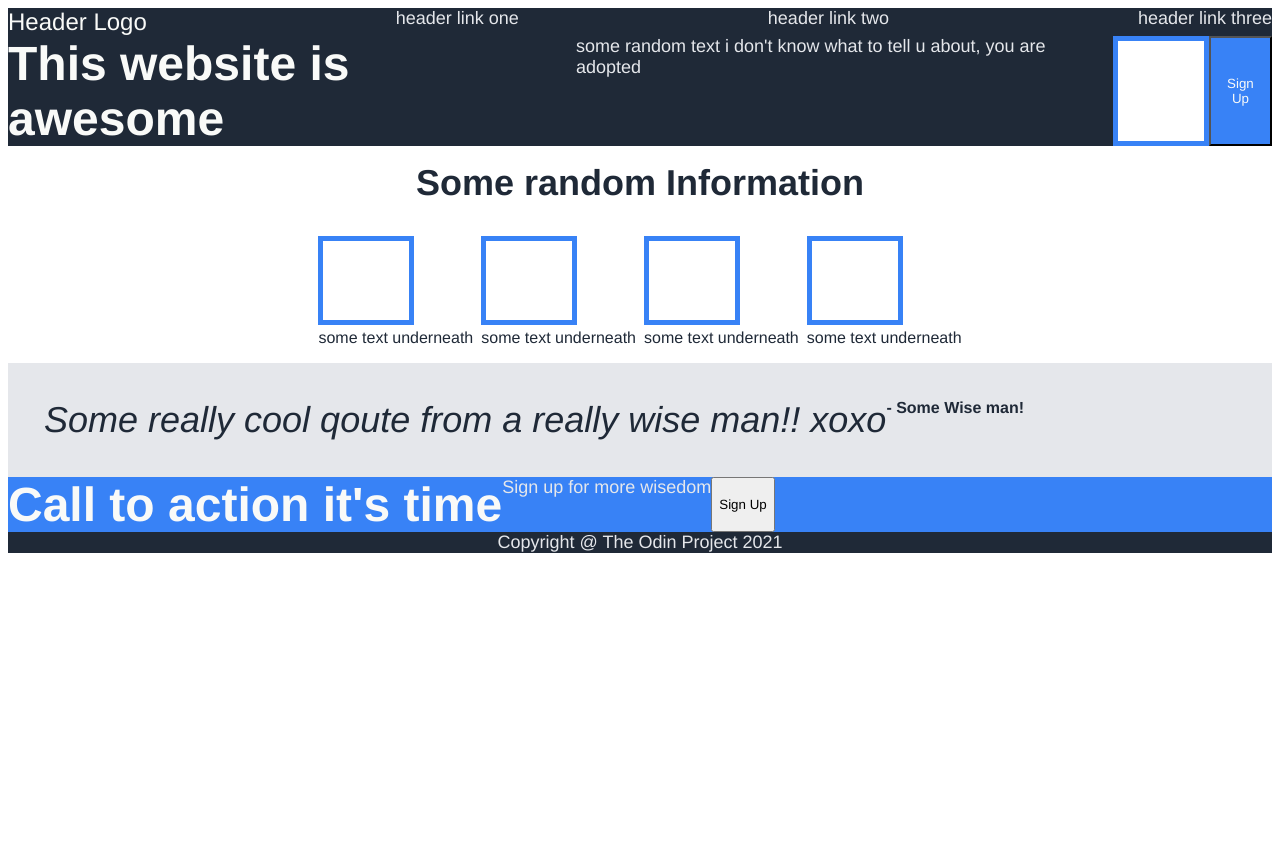
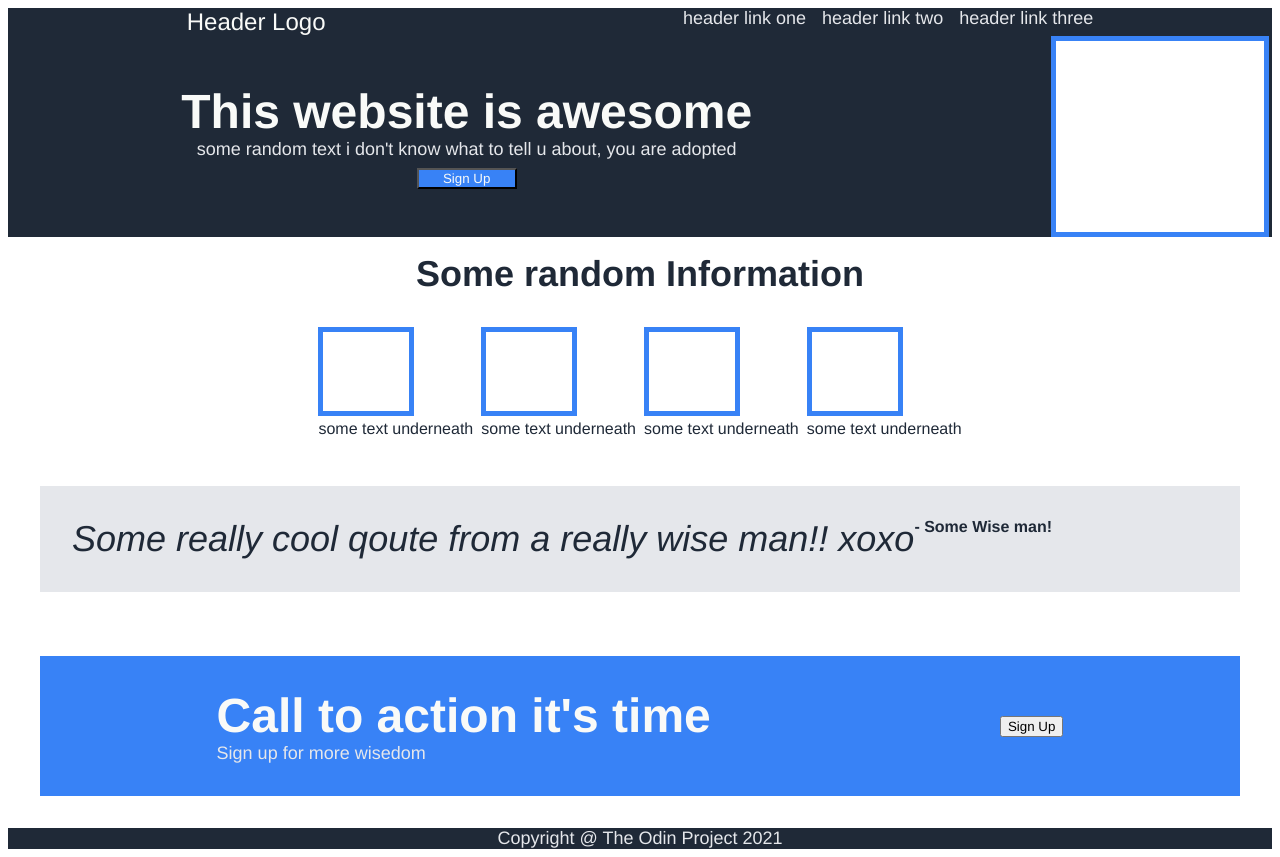
Before and after one commit to BabyShamb1e/landing-page, a plain HTML site: page index.html in a window 1280 px wide. Before the commit the page ends 800 px from the top, so only its background shows below. Drawn offline with Linux system fonts and the light colour scheme.

Commit message:
minor impr

```diff
--- a/index.html
+++ b/index.html
@@ -10,16 +10,22 @@
 <body>
     <div class="page">
         <div class="header_container">
-            <div id="header">Header Logo</div>
+            <div class="header">Header Logo</div>
+            <div class="links">
                 <a href="url">header link one</a>
                 <a href="url">header link two</a>
                 <a href="url">header link three</a>
             </div>
+        </div>
         <div class="main_container">
+            <div class="left">
                 <div class="main_text">This website is awesome</div>
                 <div class="sub_text">some random text i don't know what to tell u about, you are adopted</div>
+                <button class="button1">Sign Up</button>
+            </div>
+            <div class="right">
                 <img src="./images/box_img.jpg" alt="imgdotjpeg">
-            <button class="button1">Sign Up</button>
+            </div>
         </div>
         <div class="header_text">Some random Information</div>
         <div class="photo_container">
@@ -53,9 +59,13 @@
             <div class="author">- Some Wise man!</div>
         </div>
         <div class="action_container">
+            <div class="act_left">
                 <div class="main_text"><b>Call to action it's time</b></div>
                 <div class="sub_text">Sign up for more wisedom</div>
+            </div>
+            <div class="act_right">
                 <button class="button2">Sign Up</button>
+            </div>
         </div>
         <div class="footer">Copyright @ The Odin Project 2021</div>
     </div>
--- a/style.css
+++ b/style.css
@@ -10,13 +10,17 @@
 .header_container{
     background-color: #1f2937;
     display: flex;
-    justify-content: space-between;
-
+    justify-content: space-around;
 }
 
-#header{
+.header{
     color: #f9faf8;
     font-size: 24px;
+}
+
+.links{
+    display: flex;
+    gap: 16px;
 }
 
 a{
@@ -28,8 +32,20 @@ a{
 .main_container{
     background-color: #1f2937;
     display: flex;
+    justify-content: space-around;
 }
 
+.left{
+    display: flex;
+    flex-flow: column wrap;
+    justify-content: center;
+    margin: 32px;
+    padding: 16px;
+    align-items: center;
+}
+.right{
+    display: flex;
+}
 .main_text{
     color: #f9faf8;
     font-size: 48px;
@@ -44,6 +60,8 @@ a{
 .button1{
     background-color: #3882f6;
     color: #f9faf8;
+    width: 100px;
+    margin-top: 8px;
 }
 
 .header_text{
@@ -76,7 +94,8 @@ img{
     background-color: #e5e7eb;
     display: flex;
     flex-wrap: wrap;
-    padding: 36px;
+    padding: 32px;
+    margin: 32px;
 }
 
 .quote{
@@ -92,7 +111,17 @@ img{
 .action_container{
     background-color: #3882f6;
     display: flex;
+    justify-content: space-around;
+    align-items: center;
+    margin: 32px;
+    padding: 32px;
 }
+
+.act_left{
+    display: flex;
+    flex-flow: column wrap;
+}
+
 
 .footer{
     background-color: #1f2937;
```
Lines whose indentation alone changed are shown as unchanged.
